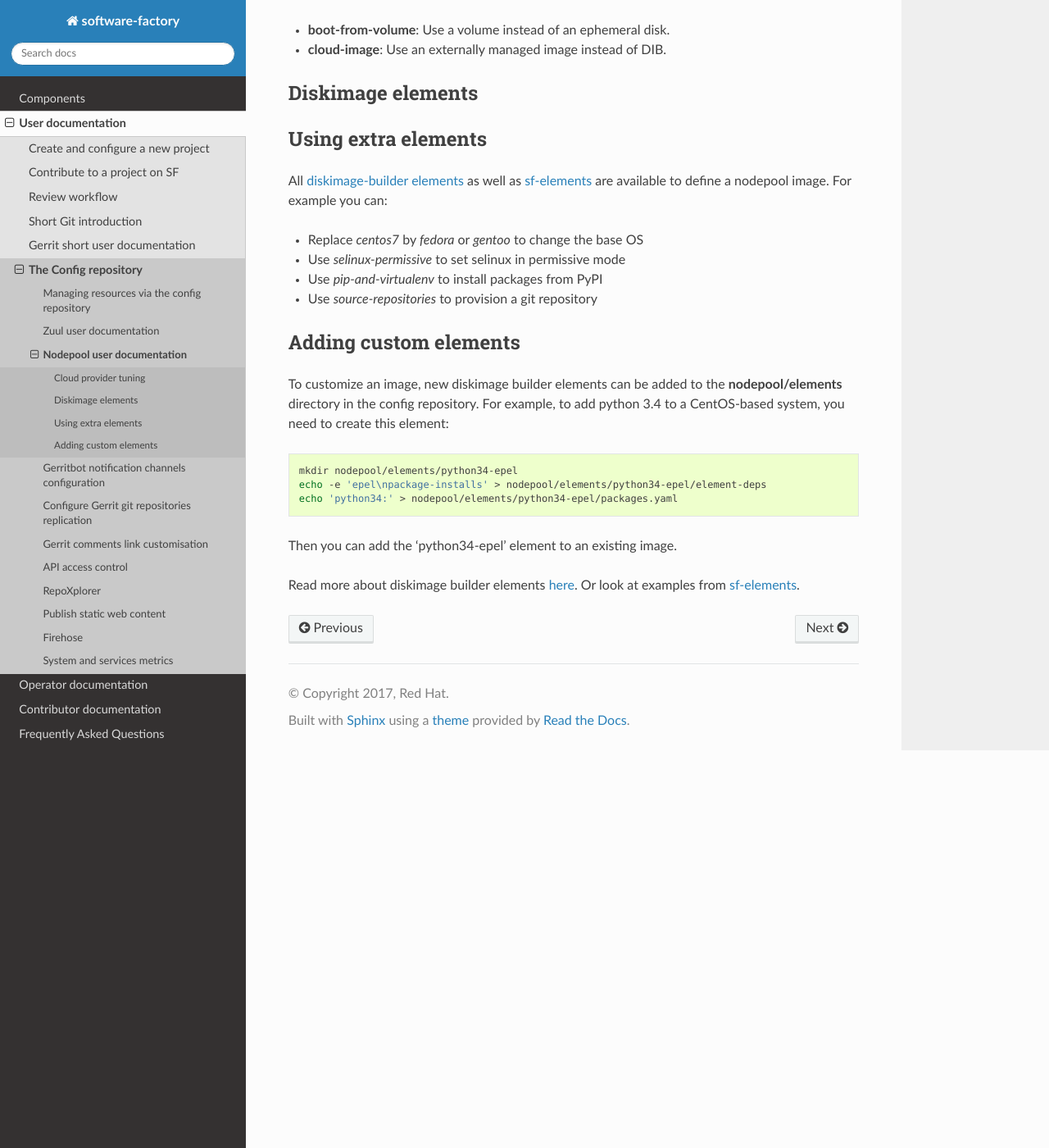
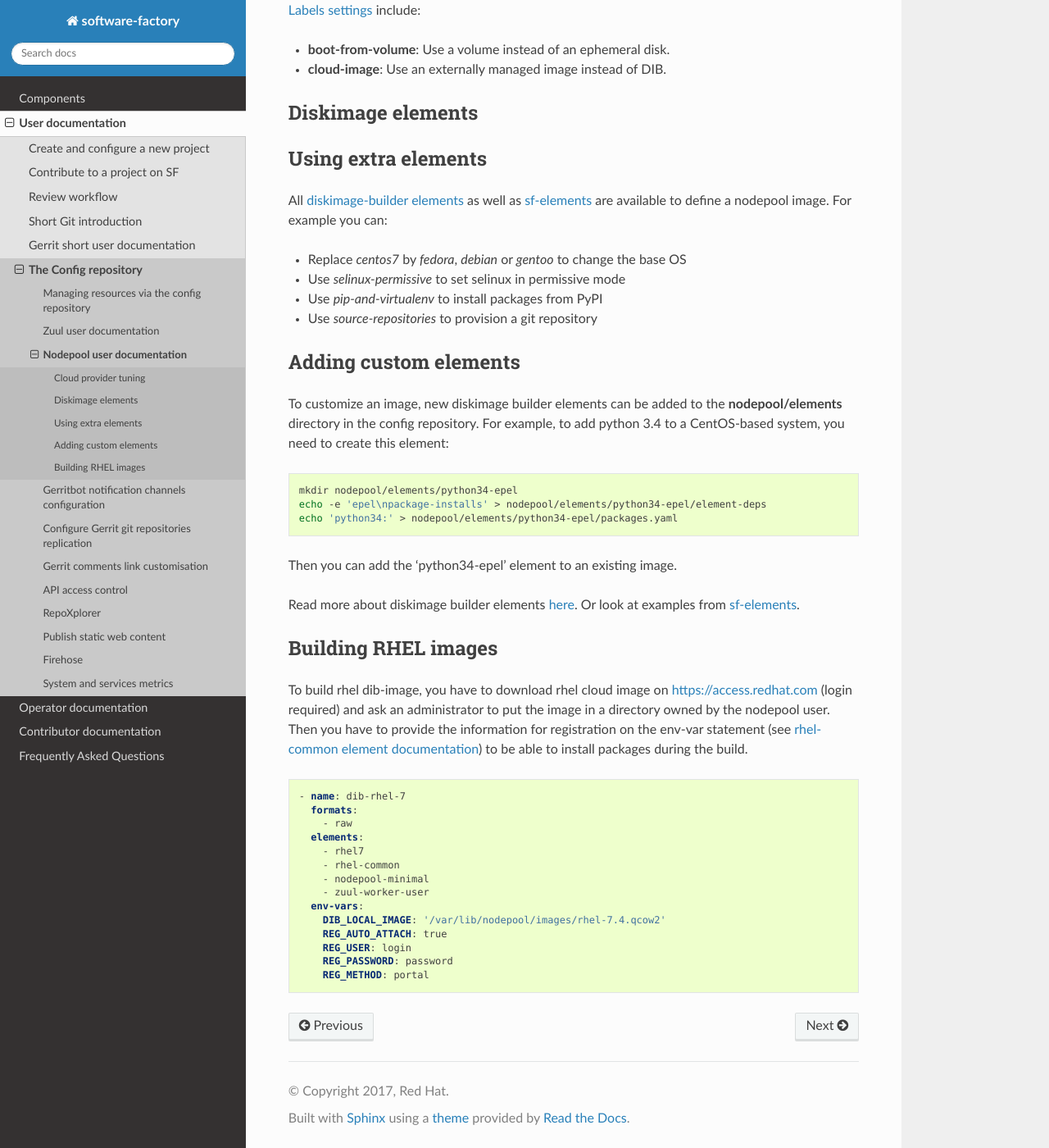
Before and after one commit to softwarefactory-project/sf-docs, a Sphinx documentation site: the page built from docs/user/nodepool_user.rst, in a window 1280 px wide and 1400 px high, scrolled down 1263 px. Shown: the whole window at 82% size. Built offline with Sphinx 7.4.7 and the Read the Docs theme 2.0.0, drawn with Linux system fonts in a browser that asks for light colours; some of the changed text lies outside the part shown.

Commit message:
nodepool-user: add rhel image build info
Change-Id: I47df43162462eac0c666335bc2eb56542a4dec30
Depends-on: I6e617800f472cf6164ea69d460c0cddb75eb4157

```diff
--- a/docs/user/nodepool_user.rst
+++ b/docs/user/nodepool_user.rst
@@ -8,18 +8,16 @@
 
 .. _documentation: https://docs.openstack.org/infra/nodepool
 
-
 Nodepool user documentation
 ===========================
 
-Labels, providers and diskimage are defined in *config/nodepool/*.
-All the yaml files present in this directory are merged to create the final
-Nodepool configuration. It's recommended to create a file per provider or project
-so that it's easier to manage.
-
+Labels, providers and diskimage are defined in *config/nodepool/*. All the yaml
+files present in this directory are merged to create the final Nodepool
+configuration. It's recommended to create a file per provider or project so that
+it's easier to manage.
 
 Below is an example of a cloud provider configuration and an associated
-diskimage/label:
+diskimage/label based on CentOS:
 
 .. code-block:: yaml
 
@@ -31,7 +29,7 @@
       elements:
         - centos-minimal
         - nodepool-minimal
-        - sf-zuul-worker
+        - zuul-worker-user
 
   labels:
     - name: centos7
@@ -55,7 +53,6 @@
             - name: centos7
               min-ram: 1024
               diskimage: centos7
-
 
 Cloud provider tuning
 ---------------------
@@ -86,7 +83,7 @@
 as well as `sf-elements <https://softwarefactory-project.io/r/gitweb?p=software-factory/sf-elements.git;a=tree;f=elements>`_
 are available to define a nodepool image. For example you can:
 
-* Replace *centos7* by *fedora* or *gentoo* to change the base OS
+* Replace *centos7* by *fedora*, *debian* or *gentoo* to change the base OS
 * Use *selinux-permissive* to set selinux in permissive mode
 * Use *pip-and-virtualenv* to install packages from PyPI
 * Use *source-repositories* to provision a git repository
@@ -95,8 +92,9 @@
 Adding custom elements
 ----------------------
 
-To customize an image, new diskimage builder elements can be added to the **nodepool/elements** directory in the config repository.
-For example, to add python 3.4 to a CentOS-based system, you need to create this element:
+To customize an image, new diskimage builder elements can be added to the
+**nodepool/elements** directory in the config repository. For example, to add
+python 3.4 to a CentOS-based system, you need to create this element:
 
 .. code-block:: bash
 
@@ -109,3 +107,31 @@
 
 Read more about diskimage builder elements `here <https://docs.openstack.org/developer/diskimage-builder/developer/developing_elements.html>`_.
 Or look at examples from `sf-elements <https://softwarefactory-project.io/r/gitweb?p=software-factory/sf-elements.git;a=tree;f=elements>`_.
+
+Building RHEL images
+--------------------
+
+To build rhel dib-image, you have to download rhel cloud image on
+https://access.redhat.com (login required) and ask an administrator to put the
+image in a directory owned by the nodepool user. Then you have to provide the
+information for registration on the env-var statement (see `rhel-common element
+documentation
+<https://git.openstack.org/cgit/openstack/diskimage-builder/tree/diskimage_builder/elements/rhel-common/README.rst>`_)
+to be able to install packages during the build.
+
+.. code-block:: yaml
+
+  - name: dib-rhel-7
+    formats:
+      - raw
+    elements:
+      - rhel7
+      - rhel-common
+      - nodepool-minimal
+      - zuul-worker-user
+    env-vars:
+      DIB_LOCAL_IMAGE: '/var/lib/nodepool/images/rhel-7.4.qcow2'
+      REG_AUTO_ATTACH: true
+      REG_USER: login
+      REG_PASSWORD: password
+      REG_METHOD: portal
```
